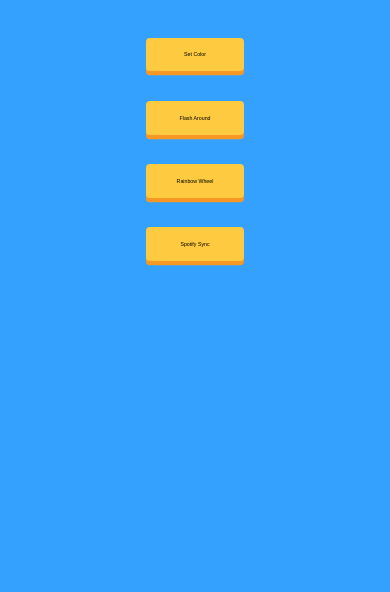
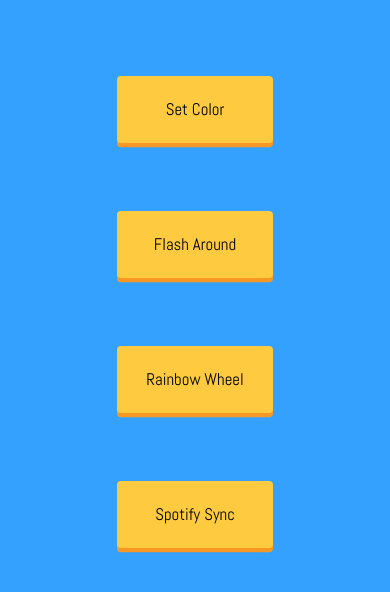
Before and after one commit to vbhaip/HelioHex, a Flask app: page / in a window 390 px wide. Shown: the top 592 px of the page. Run offline with Flask 2, Linux system fonts and the light colour scheme; some libraries are stand-ins or nearby versions.

Commit message:
Added responsive design and moved async requests to raspberry pi directly from client-side js instead of reroutes to the website itself

```diff
--- a/heroku-app/static/index.js
+++ b/heroku-app/static/index.js
@@ -27,7 +27,7 @@
 		  console.log(request.responseText);
       };
       // We point the request at the appropriate command
-      request.open("GET", command, true);
+      request.open("GET", "http://192.168.200.18:5000/" + command, true);
       // and then we send it off
       request.send();
     });
--- a/heroku-app/static/style.css
+++ b/heroku-app/static/style.css
@@ -1,11 +1,22 @@
+
+@import url('https://fonts.googleapis.com/css?family=Abel');
+
+* {
+    font-family: 'Abel';
+}
+
+body {
+	background-color: #33A1FD;
+}
+
 .button {
     /*padding: 0 5vw;*/
     margin: auto;
-    margin-top: 3.5vh;
-    height: 4vmax;
-    width: 25vw;
+    margin-top: 8vh;
+    height: 8vh;
+    width: 40vmin;
     text-align: center;
-    font-size: 1.35vw;
+    font-size: 2vmax;
     border-radius: 1vw;
     box-shadow: 0 .5vh #F79824;
     border: none;
@@ -23,11 +34,7 @@
 
 .buttons{
     margin: 0 auto;
-    width: 25vw;
+    width: 40vmin;
     text-align: center;
 
 }
-
-body {
-	background-color: #33A1FD;
-}
--- a/heroku-app/templates/index.html
+++ b/heroku-app/templates/index.html
@@ -12,10 +12,10 @@
 
 	<body>
 			<div class="buttons">
-				<button type="button" class="button" value="{{ url_for('set_color') }}">Set Color</button>
-				<button type="button" class="button" value="{{ url_for('flash_around') }}">Flash Around</button>
-				<button type="button" class="button" value="{{ url_for('rainbow_wheel') }}">Rainbow Wheel</button>
-				<button type="button" class="button" value="{{ url_for('ping_spotify') }}">Spotify Sync</button>
+				<button type="button" class="button" value="set_color/255.255.0">Set Color</button>
+				<button type="button" class="button" value="flash_around">Flash Around</button>
+				<button type="button" class="button" value="rainbow_wheel">Rainbow Wheel</button>
+				<button type="button" class="button" value="play_song">Spotify Sync</button>
 			</div>
 	</body>
 </html>
```
Also changed, not shown: 1 other file.
